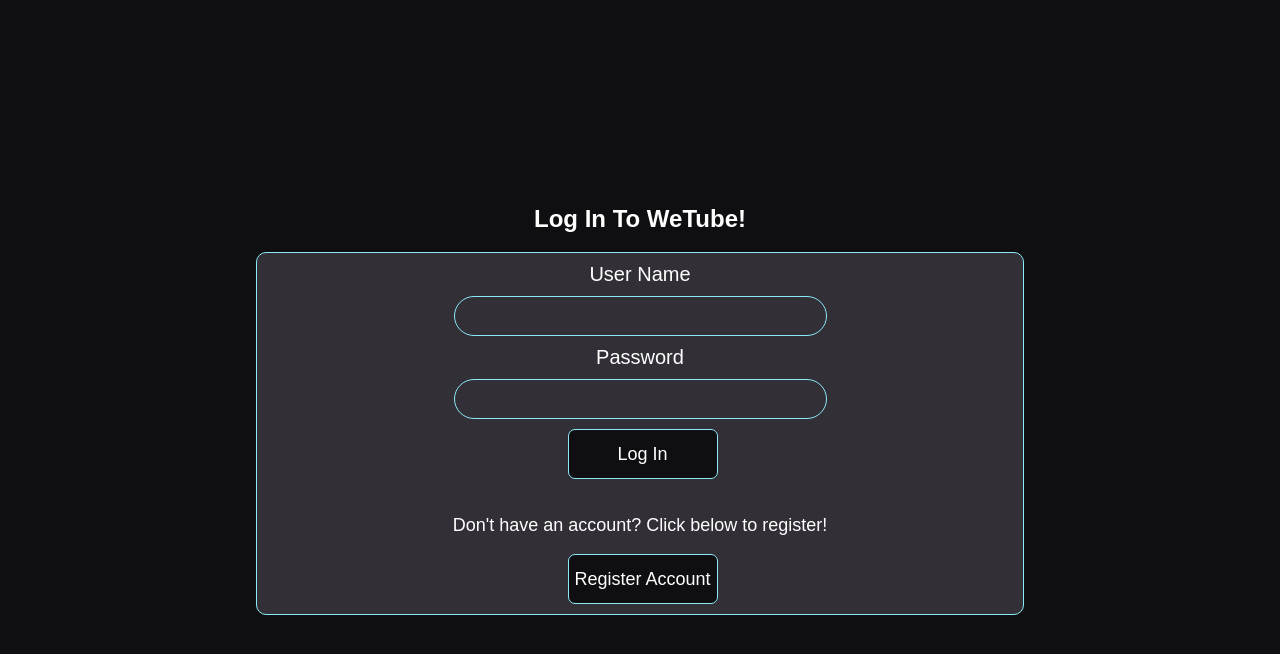
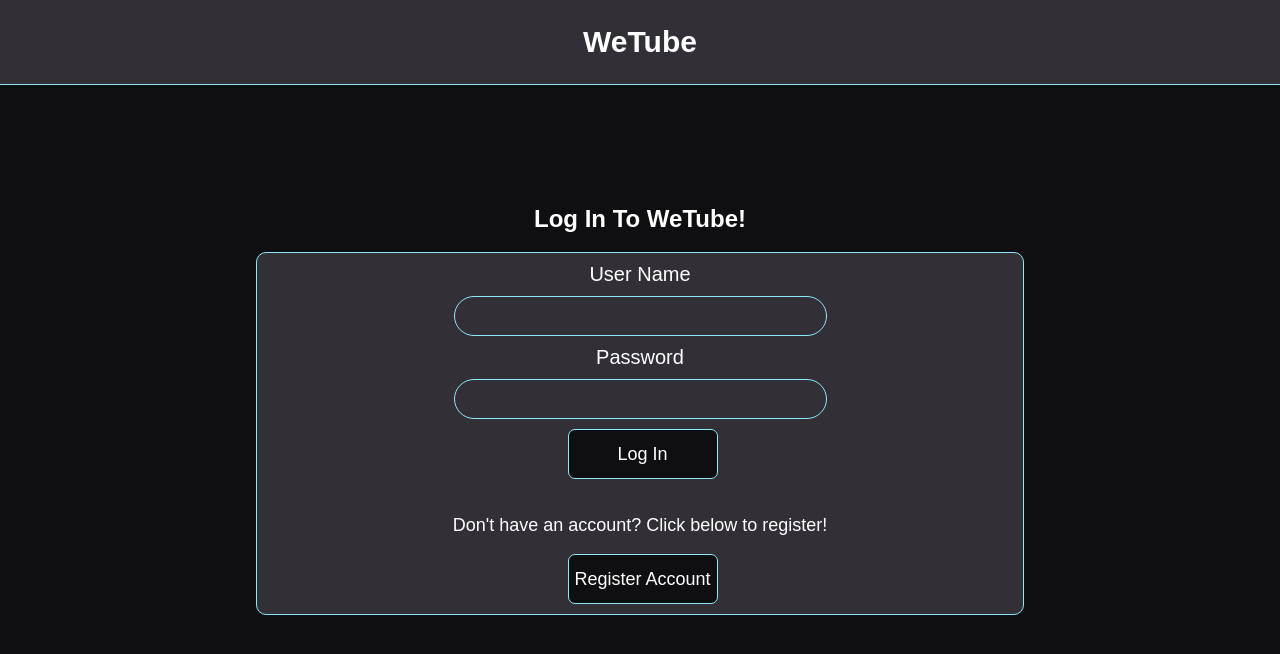
Before and after one commit to bmtron/youtube-theater-client, a React (Create React App) app: page /login in a window 1280 px wide. Shown: the top 654 px of the page. Built offline with nearby package versions, Linux system fonts and the light colour scheme; no server answers; a web font is replaced by a local one.

Commit message:
added nav to login and registration

```diff
--- a/src/LoginForm/LoginForm.css
+++ b/src/LoginForm/LoginForm.css
@@ -1,3 +1,9 @@
+nav {
+    background-color: #322f37;
+    color: white;
+    border-bottom: 1px solid rgb(140, 234, 247);
+    font-size: 30px;
+}
 .Login_form {
     height: 100vh;
     background-color: #0f0e11;
--- a/src/LoginForm/LoginForm.js
+++ b/src/LoginForm/LoginForm.js
@@ -43,6 +43,9 @@ export default class LoginForm extends Component {
 
         return (
             <div className="Login_form">
+                <nav>
+                    <h2>WeTube</h2>
+                </nav>
                 <h2 className="login_title">Log In To WeTube!</h2>
                 <section className="login_container">
                     <form className="login_form" onSubmit={this.handleSubmitJwtAuth}>
--- a/src/RegistrationForm/RegistrationForm.css
+++ b/src/RegistrationForm/RegistrationForm.css
@@ -1,3 +1,9 @@
+nav {
+    background-color: #322f37;
+    color: white;
+    border-bottom: 1px solid rgb(140, 234, 247);
+    font-size: 30px;
+}
 .Registration_form_div {
     height: 100vh;
     background-color: #0f0e11;
--- a/src/RegistrationForm/RegistrationForm.js
+++ b/src/RegistrationForm/RegistrationForm.js
@@ -141,6 +141,9 @@ export default class RegistrationForm extends Component {
 
         return (
             <div className="Registration_form_div">
+                <nav>
+                    <h2>WeTube</h2>
+                </nav>
                 <h2 className="register_title">Register for a WeTube account!</h2>
                 <section className="reg_form_container">
                     <form className="registration_form" onSubmit={this.handleSubmit}>
```
